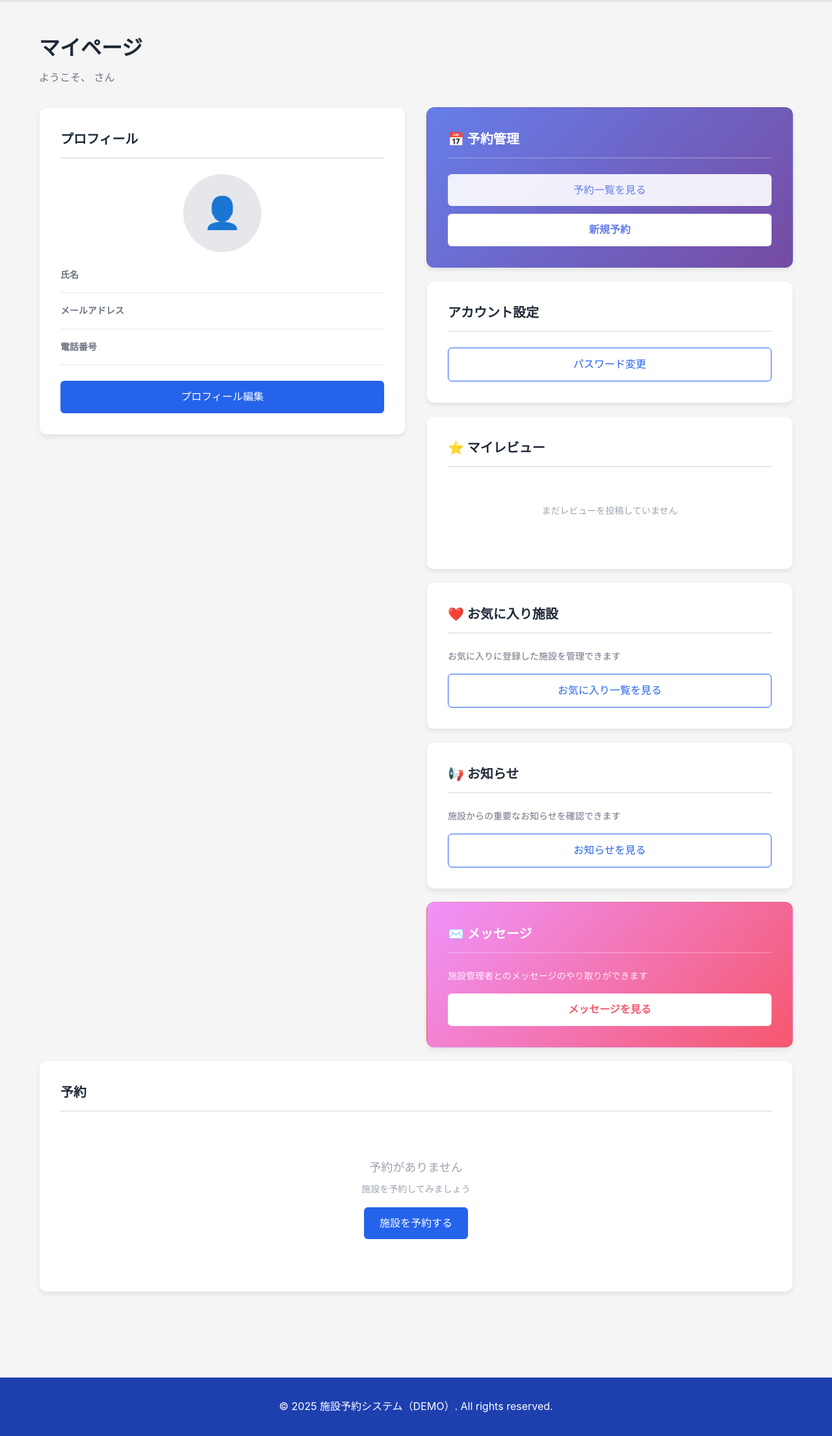
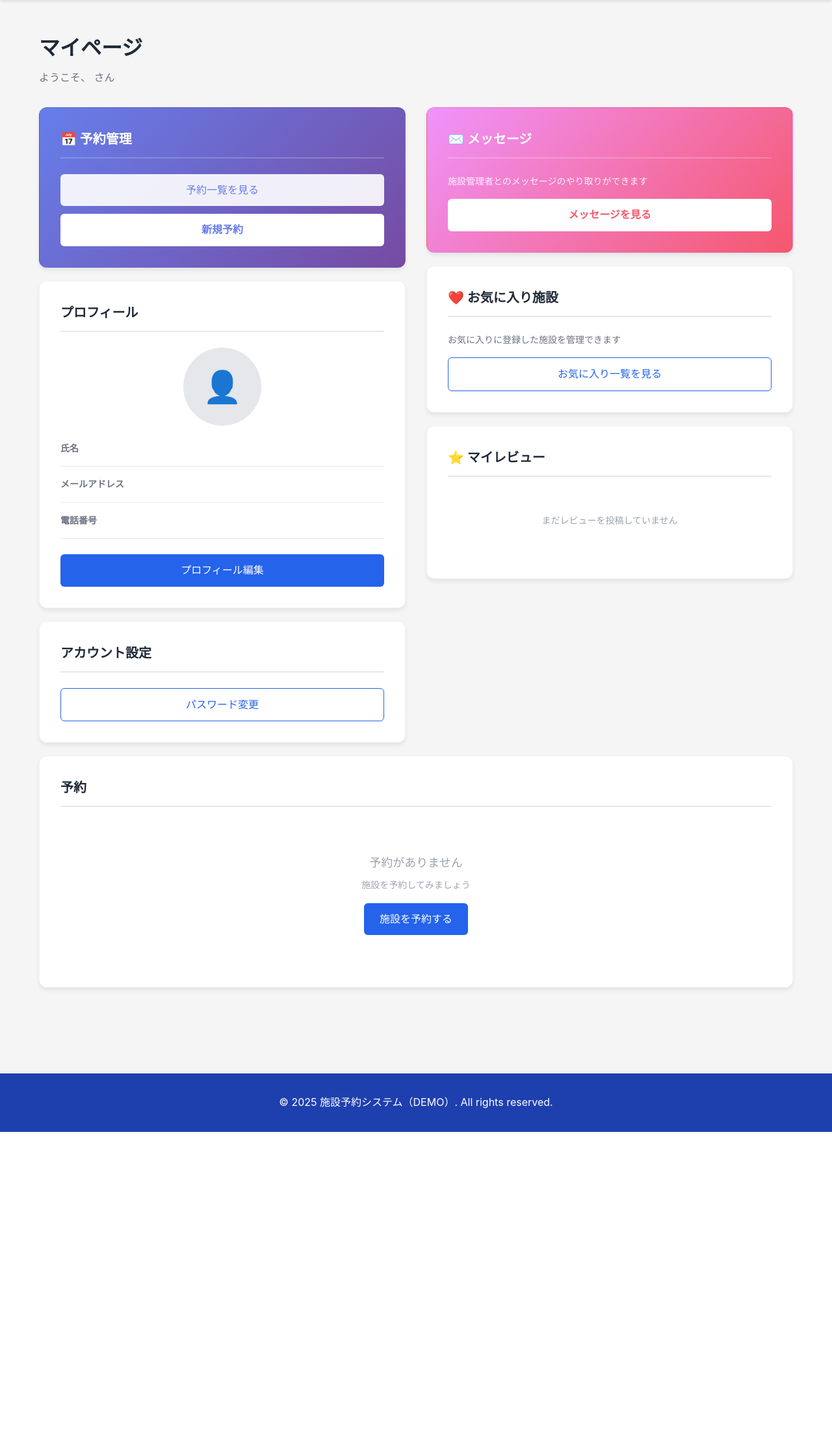
Before and after one commit to kuwa2005/facility-booking-system, a Node server app: template src/views/user/mypage.ejs in a window 1280 px wide. Shown: the part 128-2338 px from the top of the page at 65% size. After the commit the page ends 1870 px from the top, so only its background shows below. Run offline with Node 20, Linux system fonts and the light colour scheme; the template is opened without the code that fills it, so the values that code supplies are empty; data comes from the database, SQL or seed files in the repository.

Commit message:
refactor: reorganize user mypage card layout
Card layout changes:
- Full width: Announcement banner (top)
- Left pane: Reservation Management, Profile, Account Settings
- Right pane: Messages, Favorite Facilities, My Reviews
- Full width: Upcoming Reservations (bottom)

Removed:
- Duplicate announcement card at bottom (conflicts with banner at top)

This layout provides better organization and removes redundancy.

```diff
--- a/src/views/user/mypage.ejs
+++ b/src/views/user/mypage.ejs
@@ -380,8 +380,18 @@
       </div>
 
       <div class="grid">
-        <!-- プロフィール -->
+        <!-- 左側ペイン -->
         <div>
+          <!-- 予約管理 -->
+          <div class="card card-gradient-primary">
+            <h3>📅 予約管理</h3>
+            <div class="action-buttons">
+              <a href="/my-reservations" class="btn" style="background: rgba(255,255,255,0.9); color: #667eea; border: none;">予約一覧を見る</a>
+              <a href="/availability" class="btn" style="background: white; color: #667eea; border: none; font-weight: 600;">新規予約</a>
+            </div>
+          </div>
+
+          <!-- プロフィール -->
           <div class="card">
             <h3>プロフィール</h3>
 
@@ -418,52 +428,19 @@
               <a href="/my-page/edit" class="btn btn-primary btn-block">プロフィール編集</a>
             </div>
           </div>
-        </div>
 
-        <!-- クイックアクション -->
-        <div>
-          <div class="card card-gradient-primary">
-            <h3>📅 予約管理</h3>
-            <div class="action-buttons">
-              <a href="/my-reservations" class="btn" style="background: rgba(255,255,255,0.9); color: #667eea; border: none;">予約一覧を見る</a>
-              <a href="/availability" class="btn" style="background: white; color: #667eea; border: none; font-weight: 600;">新規予約</a>
-            </div>
-          </div>
-
+          <!-- アカウント設定 -->
           <div class="card">
             <h3>アカウント設定</h3>
             <div class="action-buttons">
               <a href="/my-page/change-password" class="btn btn-outline">パスワード変更</a>
             </div>
           </div>
+        </div>
 
-          <div class="card">
-            <h3>⭐ マイレビュー</h3>
-            <div id="myReviews" style="min-height: 100px;">
-              <p style="color: #9ca3af; text-align: center; padding: 2rem;">読み込み中...</p>
-            </div>
-          </div>
-
-          <div class="card">
-            <h3>❤️ お気に入り施設</h3>
-            <p style="color: #6b7280; margin-bottom: 1rem; font-size: 0.875rem;">
-              お気に入りに登録した施設を管理できます
-            </p>
-            <a href="/my-page/favorites" class="btn btn-outline btn-block">
-              お気に入り一覧を見る
-            </a>
-          </div>
-
-          <div class="card">
-            <h3>📢 お知らせ</h3>
-            <p style="color: #6b7280; margin-bottom: 1rem; font-size: 0.875rem;">
-              施設からの重要なお知らせを確認できます
-            </p>
-            <a href="/my-page/announcements" class="btn btn-outline btn-block">
-              お知らせを見る
-            </a>
-          </div>
-
+        <!-- 右側ペイン -->
+        <div>
+          <!-- メッセージ -->
           <div class="card card-gradient-accent">
             <h3>✉️ メッセージ</h3>
             <p style="color: rgba(255,255,255,0.9); margin-bottom: 1rem; font-size: 0.875rem;">
@@ -475,6 +452,25 @@
             <a href="/my-page/messages" class="btn btn-block" style="background: white; color: #f5576c; border: none; font-weight: 600;">
               メッセージを見る
             </a>
+          </div>
+
+          <!-- お気に入り施設 -->
+          <div class="card">
+            <h3>❤️ お気に入り施設</h3>
+            <p style="color: #6b7280; margin-bottom: 1rem; font-size: 0.875rem;">
+              お気に入りに登録した施設を管理できます
+            </p>
+            <a href="/my-page/favorites" class="btn btn-outline btn-block">
+              お気に入り一覧を見る
+            </a>
+          </div>
+
+          <!-- マイレビュー -->
+          <div class="card">
+            <h3>⭐ マイレビュー</h3>
+            <div id="myReviews" style="min-height: 100px;">
+              <p style="color: #9ca3af; text-align: center; padding: 2rem;">読み込み中...</p>
+            </div>
           </div>
         </div>
       </div>
```
